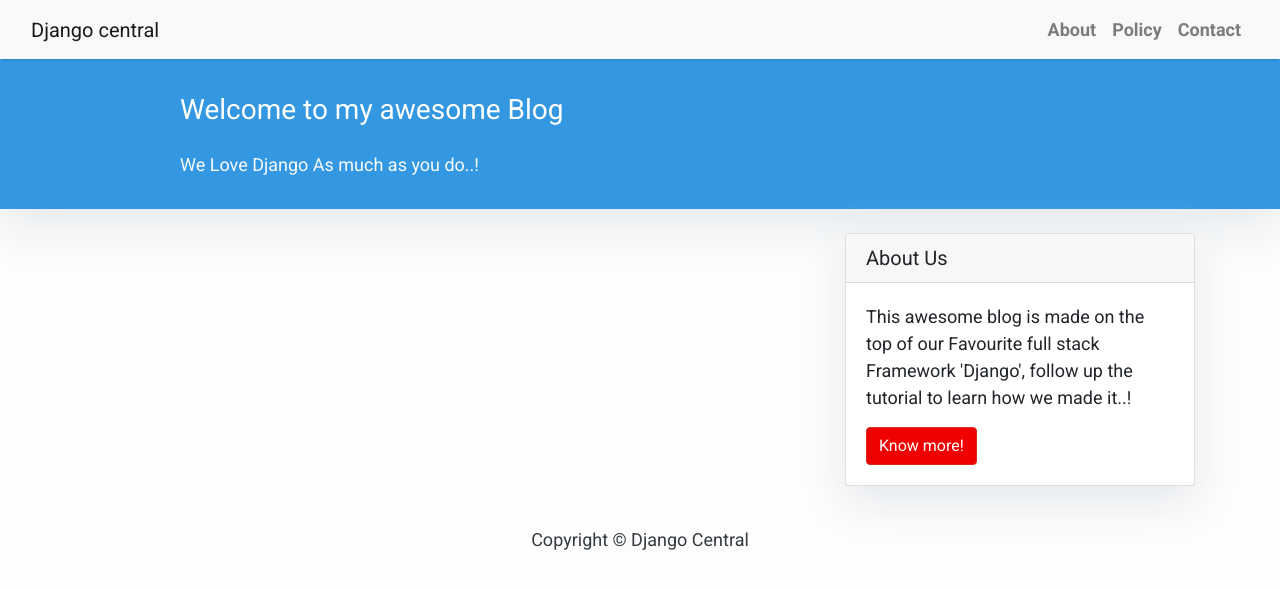
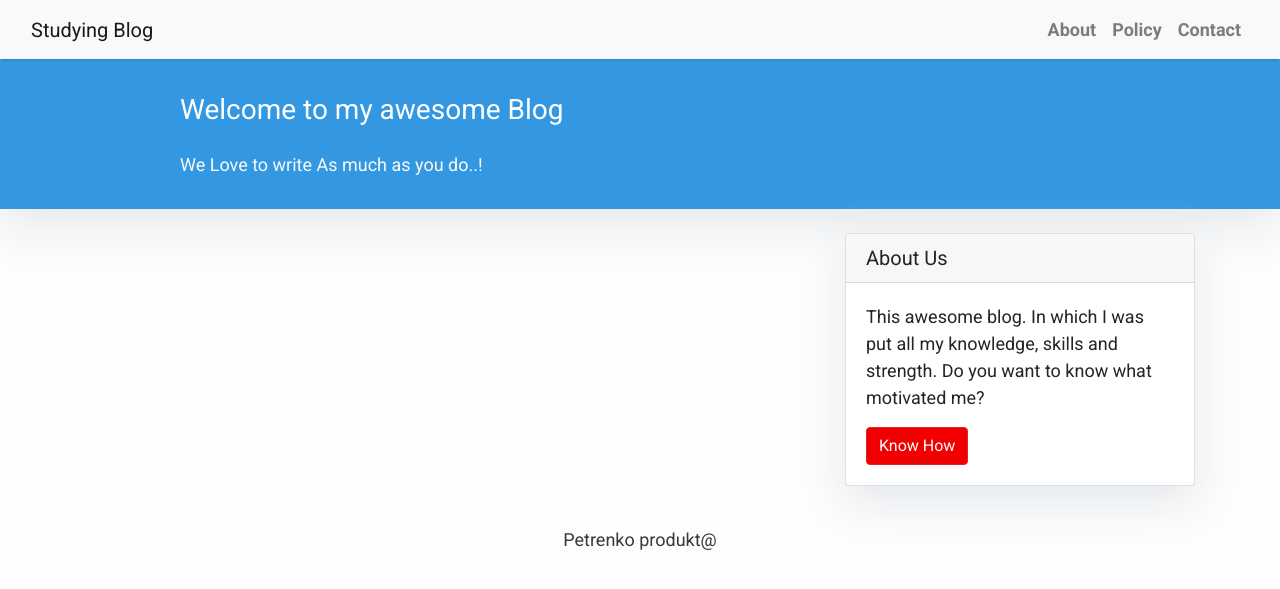
Before and after one commit to 1997131211109/my-proge, a Django app: page / in a window 1280 px wide. Shown: the top 589 px of the page. Run offline with Django 4.2, Linux system fonts and the light colour scheme; data that the repository does not hold is empty; some libraries are stand-ins or nearby versions.

Commit message:
second part. tre work in base

```diff
--- a/mysite/templates/base.html
+++ b/mysite/templates/base.html
@@ -37,7 +37,7 @@
         <!-- Navigation -->
         <nav class="navbar navbar-expand-lg navbar-light bg-light shadow" id="mainNav">
             <div class="container-fluid">
-                <a class="navbar-brand" href="{% url 'home' %}">Django central</a>
+                <a class="navbar-brand" href="{% url 'home' %}">Studying Blog</a>
                 <button class="navbar-toggler navbar-toggler-right" type="button" data-toggle="collapse" data-target="#navbarResponsive"
                     aria-controls="navbarResponsive" aria-expanded="false" aria-label="Toggle navigation">
                     <span class="navbar-toggler-icon"></span>
@@ -62,7 +62,7 @@
         {% endblock content %}
         <!-- Footer -->
         <footer class="py-3 bg-grey">
-            <p class="m-0 text-dark text-center ">Copyright &copy; Django Central</p>
+            <p class="m-0 text-dark text-center ">Petrenko produkt@</p>
         </footer>
     </body>
 </html>
--- a/mysite/templates/index.html
+++ b/mysite/templates/index.html
@@ -23,7 +23,7 @@
             <div class=" col-md-8 col-md-10 mx-auto">
                 <div class="site-heading">
                     <h3 class=" site-heading my-4 mt-3 text-white"> Welcome to my awesome Blog </h3>
-                    <p class="text-light">We Love Django As much as you do..! &nbsp
+                    <p class="text-light">We Love to write As much as you do..! &nbsp
                     </p>
                 </div>
             </div>
--- a/mysite/templates/sidebar.html
+++ b/mysite/templates/sidebar.html
@@ -11,9 +11,9 @@
 <div class="card my-4">
         <h5 class="card-header">About Us</h5>
     <div class="card-body">
-        <p class="card-text"> This awesome blog is made on the top of our Favourite full stack Framework 'Django', follow up the tutorial to learn how we made it..!</p>
-        <a href="https://djangocentral.com/building-a-blog-application-with-django"
-           class="btn btn-danger">Know more!</a>
+        <p class="card-text"> This awesome blog. In which I was put all my knowledge, skills and strength. Do you want to know what motivated me?</p>
+        <a href="https://mix.sumdu.edu.ua/"
+           class="btn btn-danger">Know How</a>
     </div>
 </div>
 </div>
```
